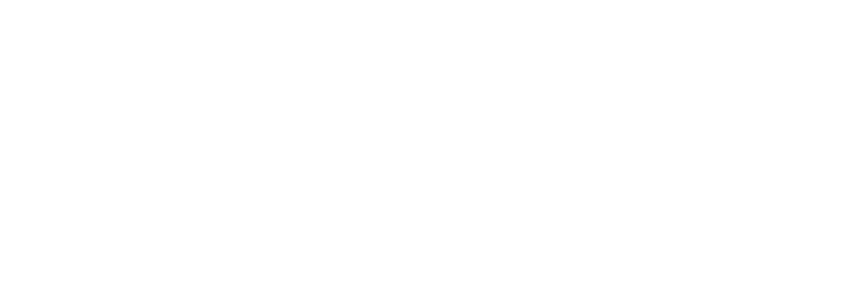
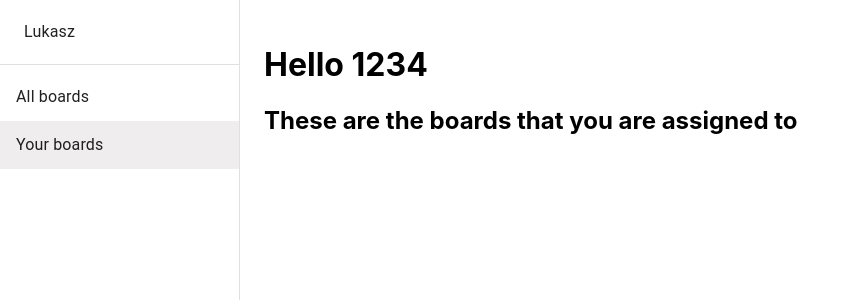
Before and after one commit to Kameal22/trello-inspired-app, a React (Create React App) app: page /1234/boards in a window 1280 px wide. Shown: the top 300 px of the page, without its empty margins (0-860 px from the left). Built offline with nearby package versions, Linux system fonts and the light colour scheme.

Commit message:
Added sidebar with router

```diff
--- a/package.json
+++ b/package.json
@@ -3,11 +3,16 @@
   "version": "0.1.0",
   "private": true,
   "dependencies": {
+    "@emotion/react": "^11.5.0",
+    "@emotion/styled": "^11.3.0",
+    "@mui/icons-material": "^5.0.4",
+    "@mui/material": "^5.0.4",
     "@testing-library/jest-dom": "^5.14.1",
     "@testing-library/react": "^11.2.7",
     "@testing-library/user-event": "^12.8.3",
     "react": "^17.0.2",
     "react-dom": "^17.0.2",
+    "react-router-dom": "^5.3.0",
     "react-scripts": "4.0.3",
     "web-vitals": "^1.1.2"
   },
--- a/src/App.js
+++ b/src/App.js
@@ -1,6 +1,9 @@
+import MainPage from "./pages/MainPage";
+
 const App = () => {
   return (
     <div>
+      <MainPage />
     </div>
   );
 }
--- /dev/null
+++ b/src/components/Sidebar/Sidebar.css
@@ -0,0 +1,3 @@
+a.active-link {
+    background-color: #efeded;
+}
--- /dev/null
+++ b/src/components/Sidebar/Sidebar.js
@@ -0,0 +1,41 @@
+import React from 'react';
+import {Divider, Drawer, List, ListItem, ListItemText, Toolbar, Typography} from "@mui/material";
+import {NavLink} from "react-router-dom";
+import "./Sidebar.css"
+
+const drawerWidth = 240;
+
+const Sidebar = () => {
+    return (
+        <Drawer
+            sx={{
+                width: drawerWidth,
+                flexShrink: 0,
+                '& .MuiDrawer-paper': {
+                    width: drawerWidth,
+                    boxSizing: 'border-box',
+                },
+            }}
+            variant="permanent"
+            anchor="left"
+        >
+            <Toolbar>
+                <Typography>Lukasz</Typography>
+            </Toolbar>
+            <Divider/>
+            <List>
+                <ListItem button key={"All boards"} component={NavLink}
+                          exact to={"/all-boards"} activeClassName="active-link">
+                    <ListItemText primary={"All boards"}/>
+                </ListItem>
+                {/*TODO insert user id here*/}
+                <ListItem button key={"Your boards"} component={NavLink}
+                          exact to={"/1234/boards"} activeClassName="active-link">
+                    <ListItemText primary={"Your boards"}/>
+                </ListItem>
+            </List>
+        </Drawer>
+    );
+}
+
+export default Sidebar;
--- a/src/index.js
+++ b/src/index.js
@@ -2,10 +2,13 @@
 import ReactDOM from 'react-dom';
 import './index.css';
 import App from './App';
+import {BrowserRouter} from "react-router-dom";
 
 ReactDOM.render(
-  <React.StrictMode>
-    <App />
-  </React.StrictMode>,
-  document.getElementById('root')
+    <React.StrictMode>
+        <BrowserRouter>
+            <App/>
+        </BrowserRouter>
+    </React.StrictMode>,
+    document.getElementById('root')
 );
--- /dev/null
+++ b/src/pages/AllBoardsPage.js
@@ -0,0 +1,11 @@
+import React from 'react';
+
+const AllBoardsPage = () => {
+    return (
+        <div>
+            <h1>All boards list</h1>
+        </div>
+    );
+};
+
+export default AllBoardsPage;
--- /dev/null
+++ b/src/pages/MainPage.js
@@ -0,0 +1,26 @@
+import React from 'react';
+import Sidebar from "../components/Sidebar/Sidebar";
+import AllBoardsPage from "./AllBoardsPage";
+import {Route} from "react-router-dom";
+import {Box} from "@mui/material";
+import YourBoardsPage from "./YourBoardsPage";
+
+const MainPage = () => {
+    return (
+        <div>
+            <Box sx={{display: 'flex'}}>
+                <Sidebar/>
+                <Box
+                    component="main"
+                    sx={{flexGrow: 1, bgcolor: 'background.default', p: 3}}
+                >
+                    <Route exact path={"/all-boards"} component={AllBoardsPage}/>
+                    <Route exact path={"/:userId/boards"}
+                           render={routeParams => <YourBoardsPage {...routeParams}/>}/>
+                </Box>
+            </Box>
+        </div>
+    );
+};
+
+export default MainPage;
--- /dev/null
+++ b/src/pages/YourBoardsPage.js
@@ -0,0 +1,13 @@
+import React from 'react';
+
+const YourBoardsPage = ({match}) => {
+    const userId = match.params.userId;
+    return (
+        <div>
+            <h1>Hello {userId}</h1>
+            <h2>These are the boards that you are assigned to</h2>
+        </div>
+    );
+};
+
+export default YourBoardsPage;
```
Also changed, not shown: 1 other file (tests, documents, lock files or other folders).
